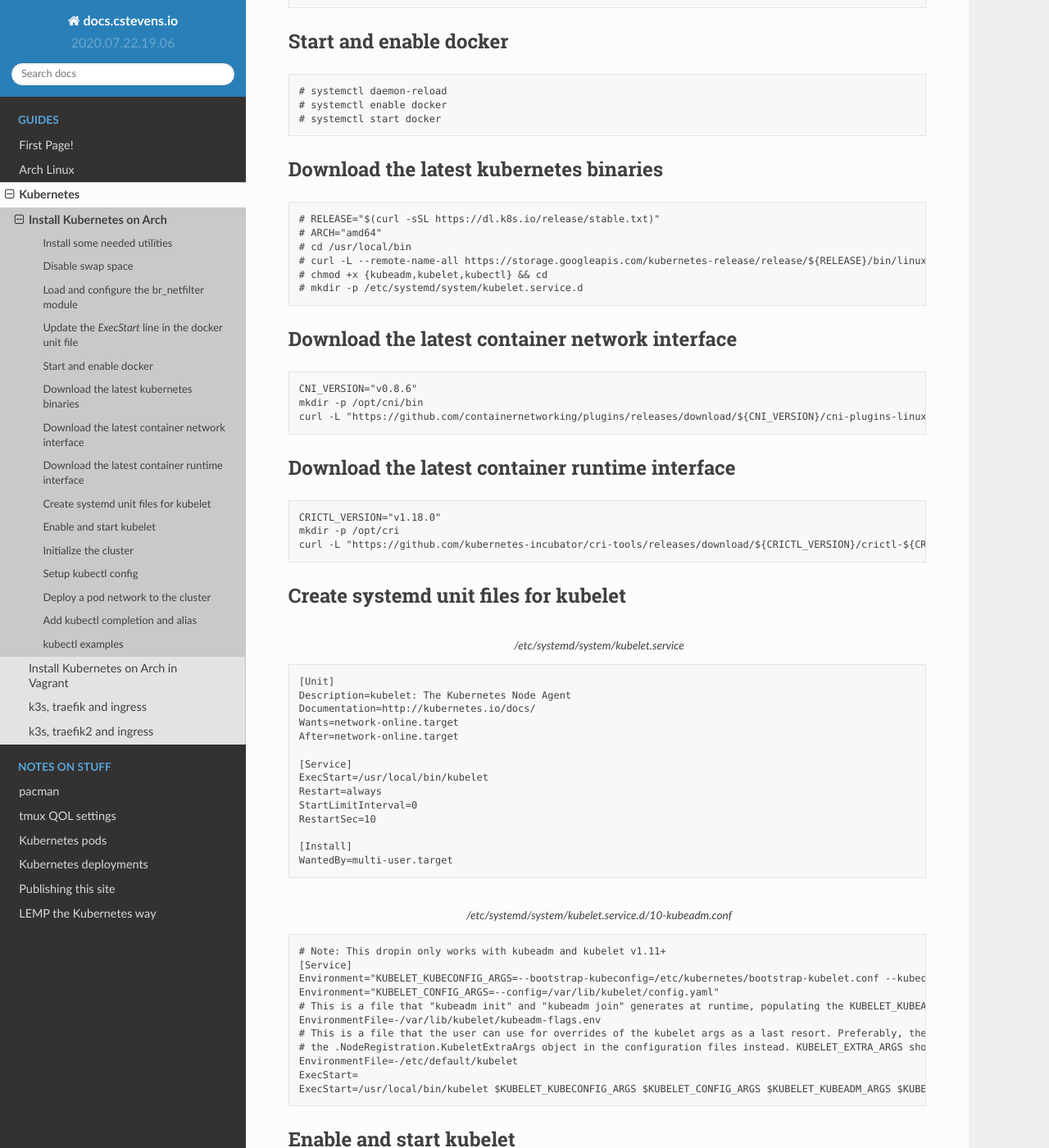
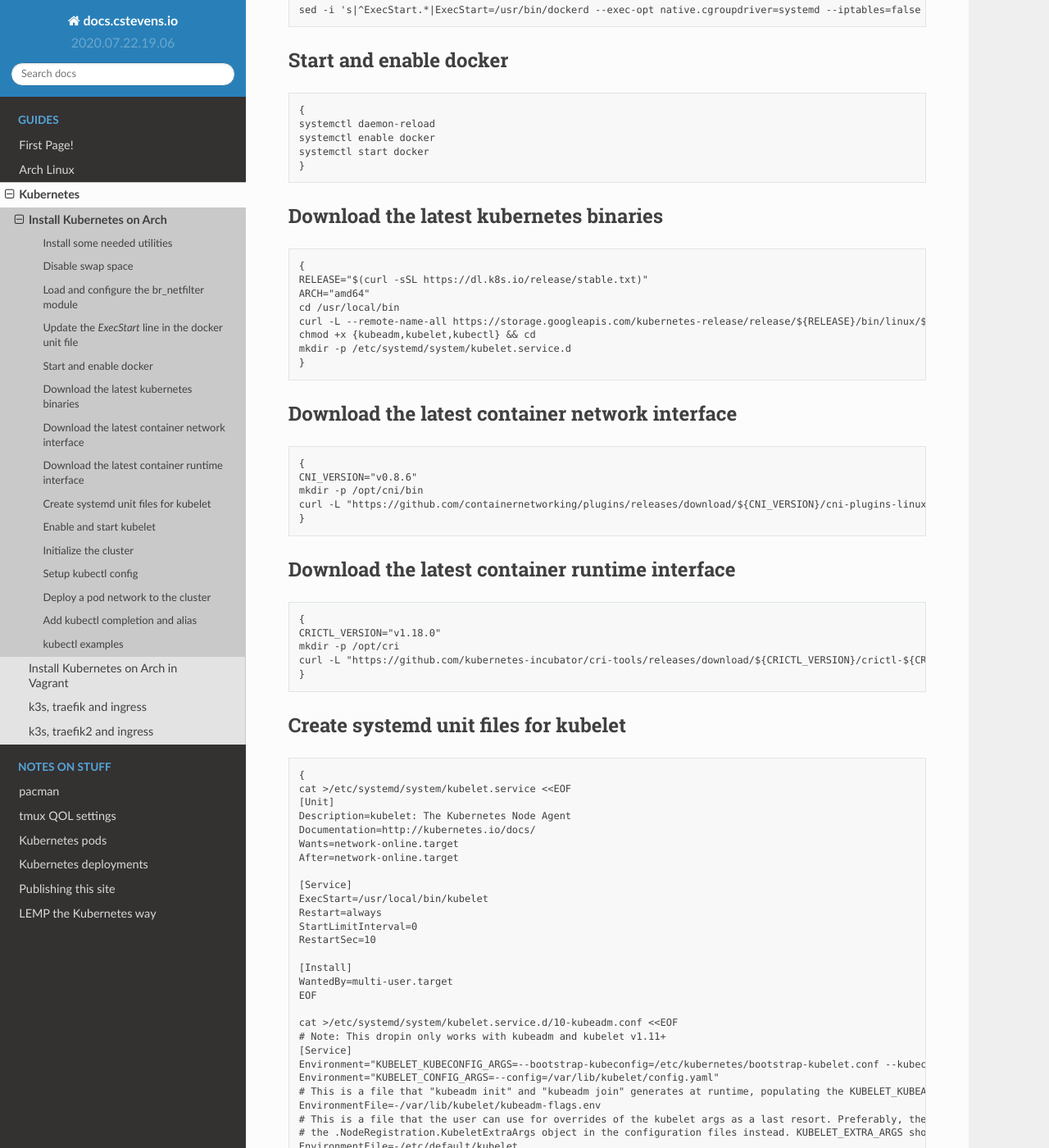
Before and after one commit to cstevens-io/docs.cstevens.io, a Sphinx documentation site: the page built from source/kubernetes/kube-arch-install.rst, in a window 1280 px wide and 1400 px high, scrolled down 853 px. Shown: the whole window at 82% size. Built offline with Sphinx 7.4.7 and the Read the Docs theme 2.0.0, drawn with Linux system fonts in a browser that asks for light colours; some of the changed text lies outside the part shown.

Commit message:
removed captions because github sucks

```diff
--- a/source/arch/arch-post-install.rst
+++ b/source/arch/arch-post-install.rst
@@ -84,15 +84,15 @@ Enable systemd-homed
 
 .. code-block:: text
 
-    # systemctl enable systemd-homed
-    # systemctl start systemd-homed
+    systemctl enable systemd-homed
+    systemctl start systemd-homed
 
 Add user(s) via systemd-homed
 -----------------------------
 
 .. code-block:: text
 
-    # homectl create <username> -G wheel --shell=/bin/zsh --storage=directory --uid=1001
+    homectl create <username> -G wheel --shell=/bin/zsh --storage=directory --uid=1001
 
 Update systemd-boot when there is a new version
 ===============================================
--- a/source/kubernetes/kube-arch-install.rst
+++ b/source/kubernetes/kube-arch-install.rst
@@ -12,117 +12,132 @@ Install some needed utilities
 
 .. code-block:: text
 
-    # pacman -S conntrack-tools docker ebtables ethtool socat
+    pacman -S conntrack-tools docker ebtables ethtool socat
 
 Disable swap space
 ------------------
 
 .. code-block:: text
 
-    # swapoff -a
-    # sed -e '/swap/ s/^#*/#/' -i /etc/fstab
+    {
+    swapoff -a
+    sed -e '/swap/ s/^#*/#/' -i /etc/fstab
+    }
 
 Load and configure the br_netfilter module
 ------------------------------------------
 
 .. code-block:: text
 
-    # modprobe br_netfilter
-    # sysctl net.bridge.bridge-nf-call-iptables=1
-    # echo "br_netfilter" > /etc/modules-load.d/br_netfilter.conf
-    # echo "net.bridge.bridge-nf-call-iptables=1" > /etc/sysctl.d/br_netfilter.conf
+   {
+   modprobe br_netfilter
+   sysctl net.bridge.bridge-nf-call-iptables=1
+   echo "br_netfilter" > /etc/modules-load.d/br_netfilter.conf
+   echo "net.bridge.bridge-nf-call-iptables=1" > /etc/sysctl.d/br_netfilter.conf
+   }
 
 Update the `ExecStart` line in the docker unit file
 ---------------------------------------------------
 
 .. code-block:: text
-    :caption: /usr/lib/systemd/system/docker.service
 
-    ExecStart=/usr/bin/dockerd --exec-opt native.cgroupdriver=systemd --iptables=false --ip-masq=false -H fd://
+   sed -i 's|^ExecStart.*|ExecStart=/usr/bin/dockerd --exec-opt native.cgroupdriver=systemd --iptables=false --ip-masq=false -H fd://|g' /usr/lib/systemd/system/docker.service
 
 Start and enable docker
 -----------------------
 
 .. code-block:: text
 
-    # systemctl daemon-reload
-    # systemctl enable docker
-    # systemctl start docker
+   {
+   systemctl daemon-reload
+   systemctl enable docker
+   systemctl start docker
+   }
 
 Download the latest kubernetes binaries
 ---------------------------------------
 
 .. code-block:: text
 
-    # RELEASE="$(curl -sSL https://dl.k8s.io/release/stable.txt)"
-    # ARCH="amd64"
-    # cd /usr/local/bin
-    # curl -L --remote-name-all https://storage.googleapis.com/kubernetes-release/release/${RELEASE}/bin/linux/${ARCH}/{kubeadm,kubelet,kubectl}
-    # chmod +x {kubeadm,kubelet,kubectl} && cd
-    # mkdir -p /etc/systemd/system/kubelet.service.d
+   {
+   RELEASE="$(curl -sSL https://dl.k8s.io/release/stable.txt)"
+   ARCH="amd64"
+   cd /usr/local/bin
+   curl -L --remote-name-all https://storage.googleapis.com/kubernetes-release/release/${RELEASE}/bin/linux/${ARCH}/{kubeadm,kubelet,kubectl}
+   chmod +x {kubeadm,kubelet,kubectl} && cd
+   mkdir -p /etc/systemd/system/kubelet.service.d
+   }
 
 Download the latest container network interface
 -----------------------------------------------
 
 .. code-block:: text
 
-    CNI_VERSION="v0.8.6"
-    mkdir -p /opt/cni/bin
-    curl -L "https://github.com/containernetworking/plugins/releases/download/${CNI_VERSION}/cni-plugins-linux-amd64-${CNI_VERSION}.tgz" | tar -C /opt/cni/bin -xz
+   {
+   CNI_VERSION="v0.8.6"
+   mkdir -p /opt/cni/bin
+   curl -L "https://github.com/containernetworking/plugins/releases/download/${CNI_VERSION}/cni-plugins-linux-amd64-${CNI_VERSION}.tgz" | tar -C /opt/cni/bin -xz
+   }
 
 Download the latest container runtime interface
 -----------------------------------------------
 
 .. code-block:: text
 
-    CRICTL_VERSION="v1.18.0"
-    mkdir -p /opt/cri
-    curl -L "https://github.com/kubernetes-incubator/cri-tools/releases/download/${CRICTL_VERSION}/crictl-${CRICTL_VERSION}-linux-amd64.tar.gz" | tar -C /opt/cri -xz
+   {
+   CRICTL_VERSION="v1.18.0"
+   mkdir -p /opt/cri
+   curl -L "https://github.com/kubernetes-incubator/cri-tools/releases/download/${CRICTL_VERSION}/crictl-${CRICTL_VERSION}-linux-amd64.tar.gz" | tar -C /opt/cri -xz
+   }
 
 
 Create systemd unit files for kubelet
 -------------------------------------
 
 .. code-block:: text
-    :caption: /etc/systemd/system/kubelet.service
 
-    [Unit]
-    Description=kubelet: The Kubernetes Node Agent
-    Documentation=http://kubernetes.io/docs/
-    Wants=network-online.target
-    After=network-online.target
+   {
+   cat >/etc/systemd/system/kubelet.service <<EOF
+   [Unit]
+   Description=kubelet: The Kubernetes Node Agent
+   Documentation=http://kubernetes.io/docs/
+   Wants=network-online.target
+   After=network-online.target
 
-    [Service]
-    ExecStart=/usr/local/bin/kubelet
-    Restart=always
-    StartLimitInterval=0
-    RestartSec=10
+   [Service]
+   ExecStart=/usr/local/bin/kubelet
+   Restart=always
+   StartLimitInterval=0
+   RestartSec=10
 
-    [Install]
-    WantedBy=multi-user.target
+   [Install]
+   WantedBy=multi-user.target
+   EOF
 
-.. code-block:: text
-    :caption: /etc/systemd/system/kubelet.service.d/10-kubeadm.conf
-
-    # Note: This dropin only works with kubeadm and kubelet v1.11+
-    [Service]
-    Environment="KUBELET_KUBECONFIG_ARGS=--bootstrap-kubeconfig=/etc/kubernetes/bootstrap-kubelet.conf --kubeconfig=/etc/kubernetes/kubelet.conf"
-    Environment="KUBELET_CONFIG_ARGS=--config=/var/lib/kubelet/config.yaml"
-    # This is a file that "kubeadm init" and "kubeadm join" generates at runtime, populating the KUBELET_KUBEADM_ARGS variable dynamically
-    EnvironmentFile=-/var/lib/kubelet/kubeadm-flags.env
-    # This is a file that the user can use for overrides of the kubelet args as a last resort. Preferably, the user should use
-    # the .NodeRegistration.KubeletExtraArgs object in the configuration files instead. KUBELET_EXTRA_ARGS should be sourced from this file.
-    EnvironmentFile=-/etc/default/kubelet
-    ExecStart=
-    ExecStart=/usr/local/bin/kubelet $KUBELET_KUBECONFIG_ARGS $KUBELET_CONFIG_ARGS $KUBELET_KUBEADM_ARGS $KUBELET_EXTRA_ARGS
+   cat >/etc/systemd/system/kubelet.service.d/10-kubeadm.conf <<EOF
+   # Note: This dropin only works with kubeadm and kubelet v1.11+
+   [Service]
+   Environment="KUBELET_KUBECONFIG_ARGS=--bootstrap-kubeconfig=/etc/kubernetes/bootstrap-kubelet.conf --kubeconfig=/etc/kubernetes/kubelet.conf"
+   Environment="KUBELET_CONFIG_ARGS=--config=/var/lib/kubelet/config.yaml"
+   # This is a file that "kubeadm init" and "kubeadm join" generates at runtime, populating the KUBELET_KUBEADM_ARGS variable dynamically
+   EnvironmentFile=-/var/lib/kubelet/kubeadm-flags.env
+   # This is a file that the user can use for overrides of the kubelet args as a last resort. Preferably, the user should use
+   # the .NodeRegistration.KubeletExtraArgs object in the configuration files instead. KUBELET_EXTRA_ARGS should be sourced from this file.
+   EnvironmentFile=-/etc/default/kubelet
+   ExecStart=
+   ExecStart=/usr/local/bin/kubelet $KUBELET_KUBECONFIG_ARGS $KUBELET_CONFIG_ARGS $KUBELET_KUBEADM_ARGS $KUBELET_EXTRA_ARGS
+   EOF
+   }
 
 Enable and start kubelet
 ------------------------
 
 .. code-block:: text
 
-    # systemctl enable kubelet
-    # systemctl start kubelet
+   {
+   systemctl enable kubelet
+   systemctl start kubelet
+   }
 
 Initialize the cluster
 ----------------------
@@ -131,13 +146,13 @@ Master node:
 
 .. code-block:: text
 
-    # kubeadm init --pod-network-cidr=10.244.0.0/16
+   kubeadm init --pod-network-cidr=10.244.0.0/16
 
 Worker node:
 
 .. code-block:: text
 
-    # kubeadm join 192.168.1.241:6443 --token <token> --discovery-token-ca-cert-hash sha256: <hash>
+   kubeadm join 192.168.1.241:6443 --token <token> --discovery-token-ca-cert-hash sha256: <hash>
 
 
 Setup kubectl config
@@ -145,30 +160,32 @@ Setup kubectl config
 
 .. code-block:: text
 
-    $ mkdir -p $HOME/.kube
-    $ cp -i /etc/kubernetes/admin.conf $HOME/.kube/config
-    $ chown $(id -u):$(id -g) $HOME/.kube/config
+   mkdir -p $HOME/.kube
+   cp -i /etc/kubernetes/admin.conf $HOME/.kube/config
+   chown $(id -u):$(id -g) $HOME/.kube/config
 
 Deploy a pod network to the cluster
 -----------------------------------
 
 .. code-block:: text
 
-    Run "kubectl apply -f [podnetwork].yaml" with one of the options listed at:
-    https://kubernetes.io/docs/concepts/cluster-administration/addons/
-    eg:
-    kubectl apply -f "https://cloud.weave.works/k8s/net?k8s-version=$(kubectl version | base64 | tr -d '\n')"
+   Run "kubectl apply -f [podnetwork].yaml" with one of the options listed at:
+   https://kubernetes.io/docs/concepts/cluster-administration/addons/
+   eg:
+   kubectl apply -f "https://cloud.weave.works/k8s/net?k8s-version=$(kubectl version | base64 | tr -d '\n')"
 
 Add kubectl completion and alias
 --------------------------------
 
 .. code-block:: text
 
-    cat >>~/.zshrc<<EOF
-    source <(kubectl completion zsh)
-    alias k=kubectl
-    complete -F __start_kubectl k
-    EOF
+   {
+   cat >>~/.zshrc <<EOF
+   source <(kubectl completion zsh)
+   alias k=kubectl
+   complete -F __start_kubectl k
+   EOF
+   }
 
 kubectl examples
 ----------------
```
